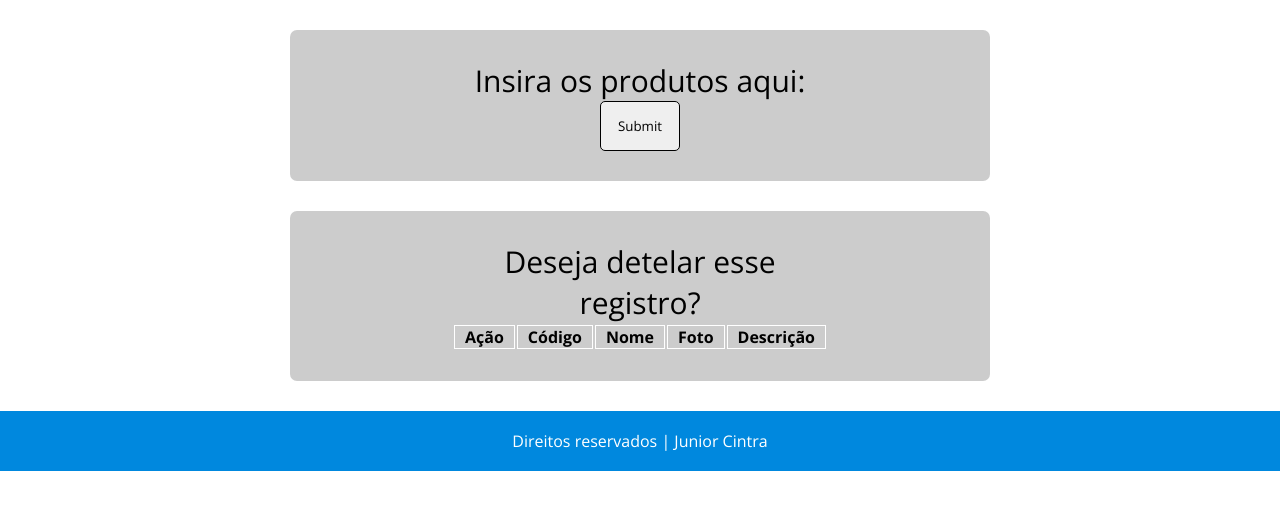
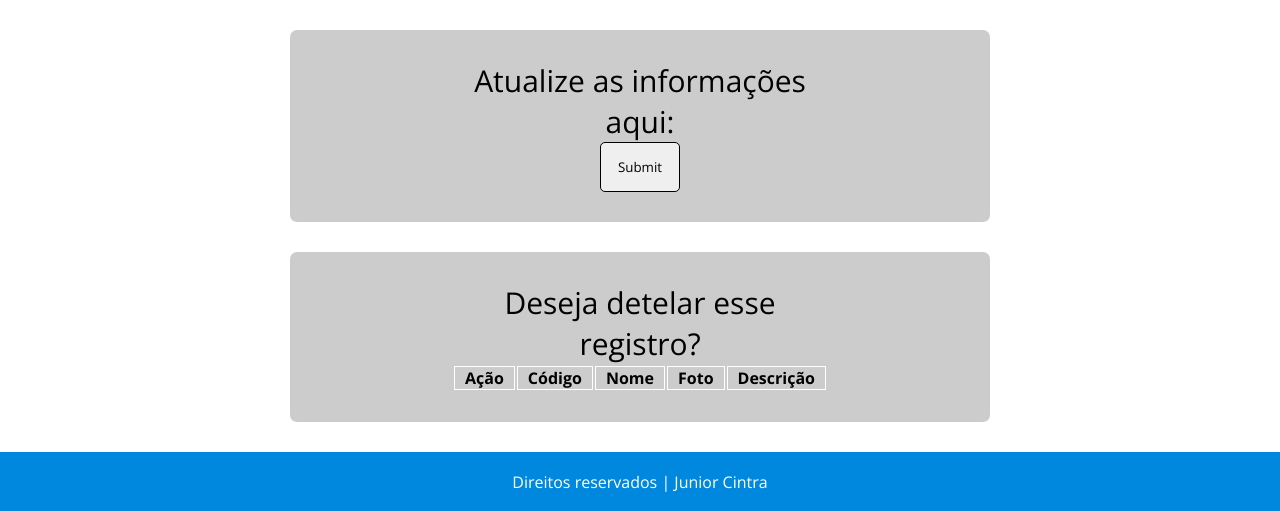
Before and after one commit to juniorcintra/crudPHP, a PHP site: page /act_produtos.php in a window 1280 px wide. Shown: the part 60-571 px from the top of the page. Run offline with PHP 8.4, Linux system fonts and the light colour scheme; data that the repository does not hold is empty; some libraries are stand-ins or nearby versions.

Commit message:
correções finais

```diff
--- a/act_produtos.php
+++ b/act_produtos.php
@@ -21,7 +21,7 @@
 	</header>
 	<section class="sec-in">
 		<div class="title-in">
-			<p>Insira os produtos aqui:</p>
+			<p>Atualize as informações aqui:</p>
 		</div>
 		<div class="form-prod">
 			<form method="POST" enctype="multipart/form-data" action="edit_del_produtos.php">
```
Also changed, not shown: fotos/383f17bf38da8829327675e7d8e9aca2.jpg (added).
